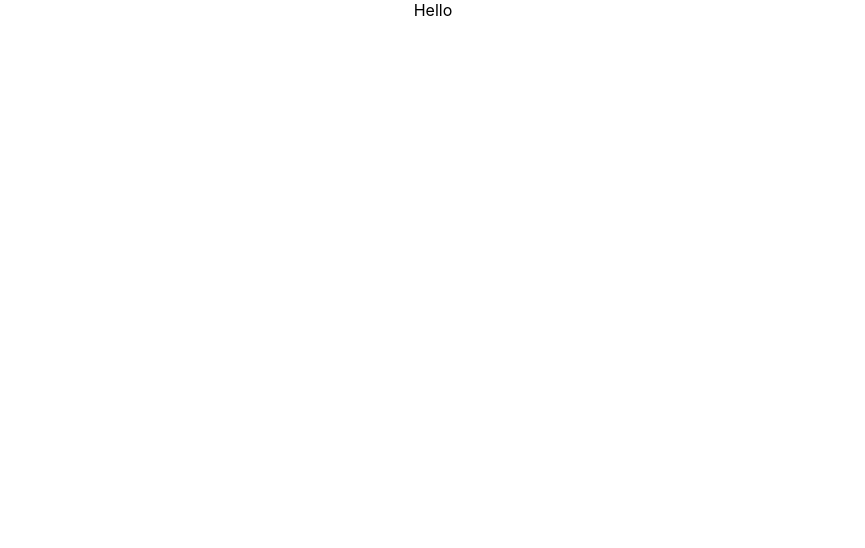
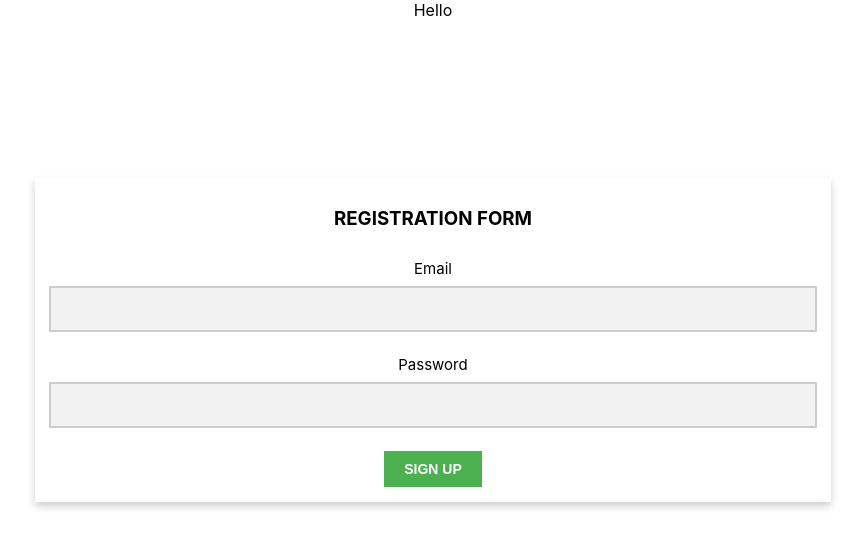
Before and after one commit to valvic66/redux-auth-form, a React (Create React App) app: page / in a window 1280 px wide. Shown: the top 548 px of the page, without its empty margins (207-1072 px from the left). Built offline with nearby package versions, Linux system fonts and the light colour scheme.

Commit message:
firebase setup, added auth form

```diff
--- a/package.json
+++ b/package.json
@@ -33,5 +33,8 @@
       "last 1 firefox version",
       "last 1 safari version"
     ]
+  },
+  "devDependencies": {
+    "firebase": "^8.2.7"
   }
 }
--- a/src/App.js
+++ b/src/App.js
@@ -1,12 +1,30 @@
-import React from 'react';
+import React, { Component } from 'react';
 import './App.css';
+import firebase from 'firebase';
+import UserForm from './components/UserForm';
 
-function App() {
-  return (
-    <div className="App">
-      Hello
-    </div>
-  );
+class App extends Component {
+  componentDidMount() {
+    const firebaseConfig = {
+      apiKey: "AIzaSyDAXSJP8t43qxR8r9w2oleyaG3DKAUZmi0",
+      authDomain: "redux-auth-form.firebaseapp.com",
+      projectId: "redux-auth-form",
+      storageBucket: "redux-auth-form.appspot.com",
+      messagingSenderId: "29007313900",
+      appId: "1:29007313900:web:f9b6d43018bfa575ff5ec9"
+    };
+    // Initialize Firebase
+    firebase.initializeApp(firebaseConfig);
+  };
+
+  render() {
+    return (
+      <div className="App">
+        Hello
+        <UserForm />
+      </div>
+    );
+  };
 }
 
 export default App;
--- /dev/null
+++ b/src/components/UserForm.js
@@ -0,0 +1,34 @@
+import React from "react";
+import './index.css';
+
+export default function UserForm() {
+  const handleEmailChange = text => {
+
+  };
+
+  return (
+    <div className="form-wrapper">
+      <form method="post">
+        <h3 class="form-name">Registration form</h3>
+
+        <div class="user-field">
+          <label for="email">Email</label>
+          <input
+            type="email"
+            id="email"
+            name="email"
+            required
+            onChange={handleEmailChange}
+          />
+        </div>
+
+        <div class="user-field">
+          <label for="password">Password</label>
+          <input type="password" id="password" name="password" required />
+        </div>
+
+        <button type="submit">SIGN UP</button>
+      </form>
+    </div>
+  );
+}
--- /dev/null
+++ b/src/components/index.css
@@ -0,0 +1,76 @@
+.form-wrapper {
+display: flex;
+justify-content: center;
+align-items: center;
+height: 80vh;
+width: 100%;
+}
+
+form {
+display: flex;
+flex-direction: column;
+width: 60%;
+padding: 0 14px;
+background-color: #fff;
+box-shadow: 0 4px 8px 0 rgba(0, 0, 0, 0.2);
+transition: 0.3s;
+}
+
+form:hover {
+box-shadow: 0 8px 16px 0 rgba(0, 0, 0, 0.2);
+}
+
+.form-name {
+padding: 10px;
+text-align: center;
+text-transform: uppercase;
+}
+
+.user-field {
+display: flex;
+flex-direction: column;
+margin-bottom: 15px;
+}
+
+.user-field input {
+font-size: 16px;
+box-sizing: border-box;
+width: 100%;
+height: 46px;
+padding: 8px 10px;
+margin: 8px 0;
+outline: none;
+background-color: #f3f2f3;
+border: 2px solid #ccc;
+border-radius: 1px;
+-webkit-transition: 0.5s;
+transition: 0.5s;
+}
+
+.user-field label {
+font-size: 15px;
+}
+
+.user-field input:focus {
+border: 2px solid #555;
+}
+
+button {
+font-size: 14px;
+font-weight: 800;
+padding: 10px 20px;
+align-self: center;
+color: #ffffff;
+background-color: #4caf50;
+border: none;
+outline: none;
+cursor: pointer;
+text-transform: uppercase;
+-webkit-transition: 0.3s;
+transition: 0.3s;
+margin-bottom: 15px;
+}
+
+button:hover {
+background-color: #46a049;
+}
```
Also changed, not shown: 1 other file (tests, documents, lock files or other folders).
